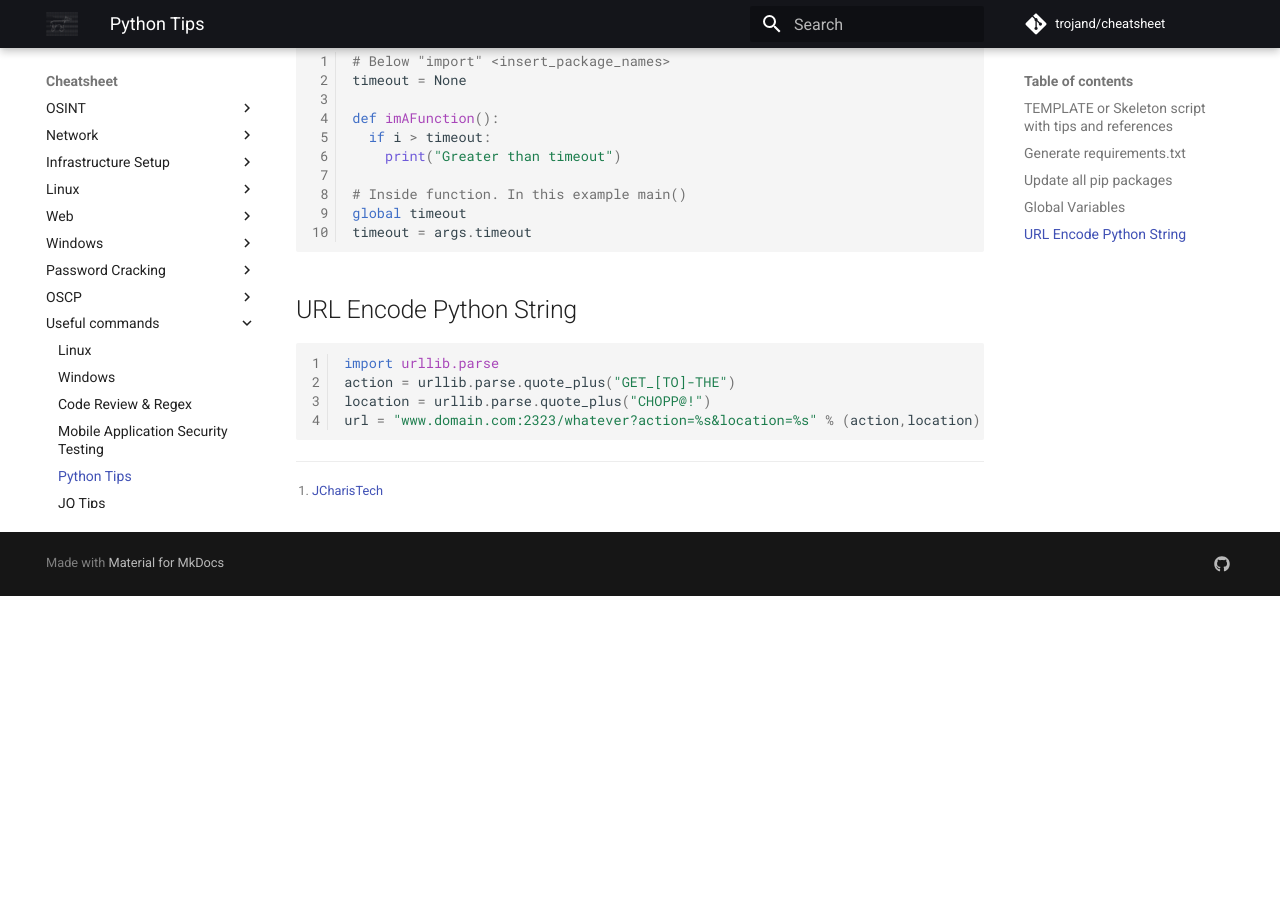
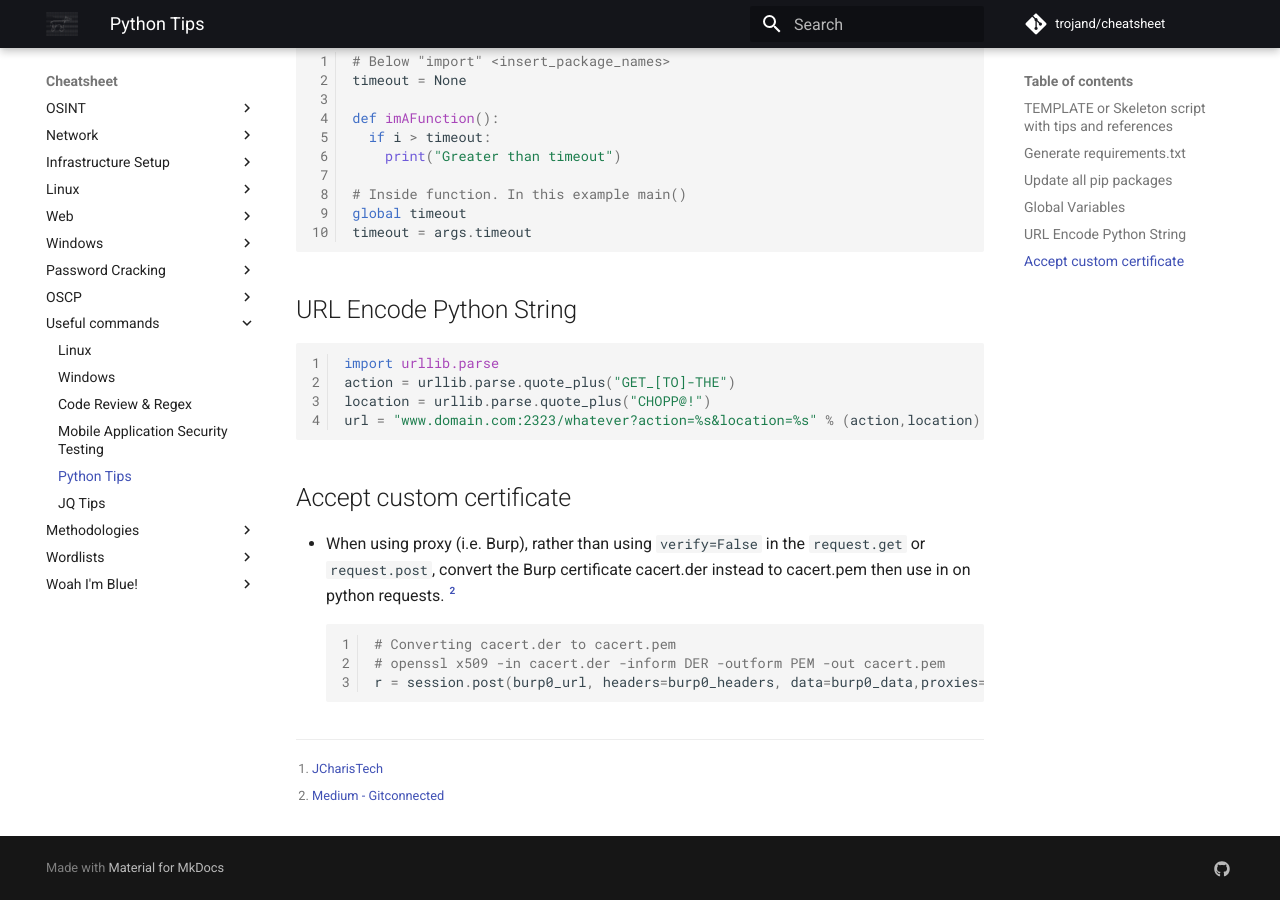
Before and after one commit to trojand/cheatsheet, an MkDocs documentation site: the page built from docs/Useful_Commands/Python_Tips.md, in a window 1280 px wide and 900 px high, scrolled down 721 px. Built offline with MkDocs 1.6.1 and Material for MkDocs 9.7.7, drawn with Linux system fonts in a browser that asks for light colours; comment, search, counter and statistics services are not loaded; before the commit the page ends 1317 px from its top, so only the background shows below that.

Commit message:
Update Python_Tips.md

````diff
--- a/docs/Useful_Commands/Python_Tips.md
+++ b/docs/Useful_Commands/Python_Tips.md
@@ -41,3 +41,14 @@ action = urllib.parse.quote_plus("GET_[TO]-THE")
 location = urllib.parse.quote_plus("CHOPP@!")
 url = "www.domain.com:2323/whatever?action=%s&location=%s" % (action,location)
 ```
+
+## Accept custom certificate
+* When using proxy (i.e. Burp), rather than using `verify=False` in the `request.get` or `request.post`, convert the Burp certificate cacert.der instead to cacert.pem then use in on python requests. [^2]
+```python
+# Converting cacert.der to cacert.pem
+# openssl x509 -in cacert.der -inform DER -outform PEM -out cacert.pem
+r = session.post(burp0_url, headers=burp0_headers, data=burp0_data,proxies=proxies,verify="cacert.pem")
+```
+
+[^1]: [JCharisTech](https://blog.jcharistech.com/2020/11/02/how-to-create-requirements-txt-file-in-python/)
+[^2]: [Medium - Gitconnected](https://levelup.gitconnected.com/solve-the-dreadful-certificate-issues-in-python-requests-module-2020d922c72f)
````
Also changed, not shown: other parts of docs/Useful_Commands/Python_Tips.md (+1 -1 lines).
